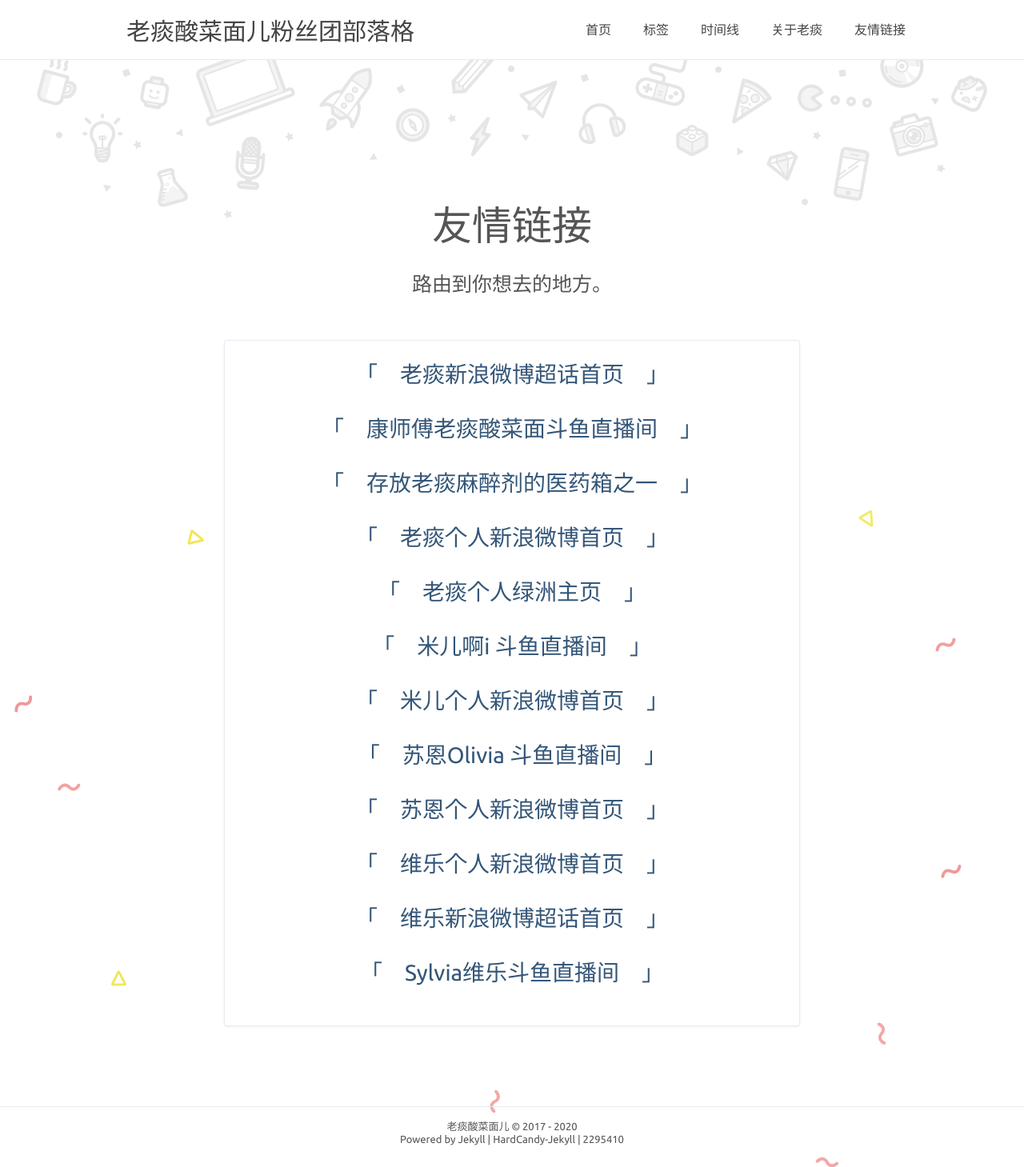
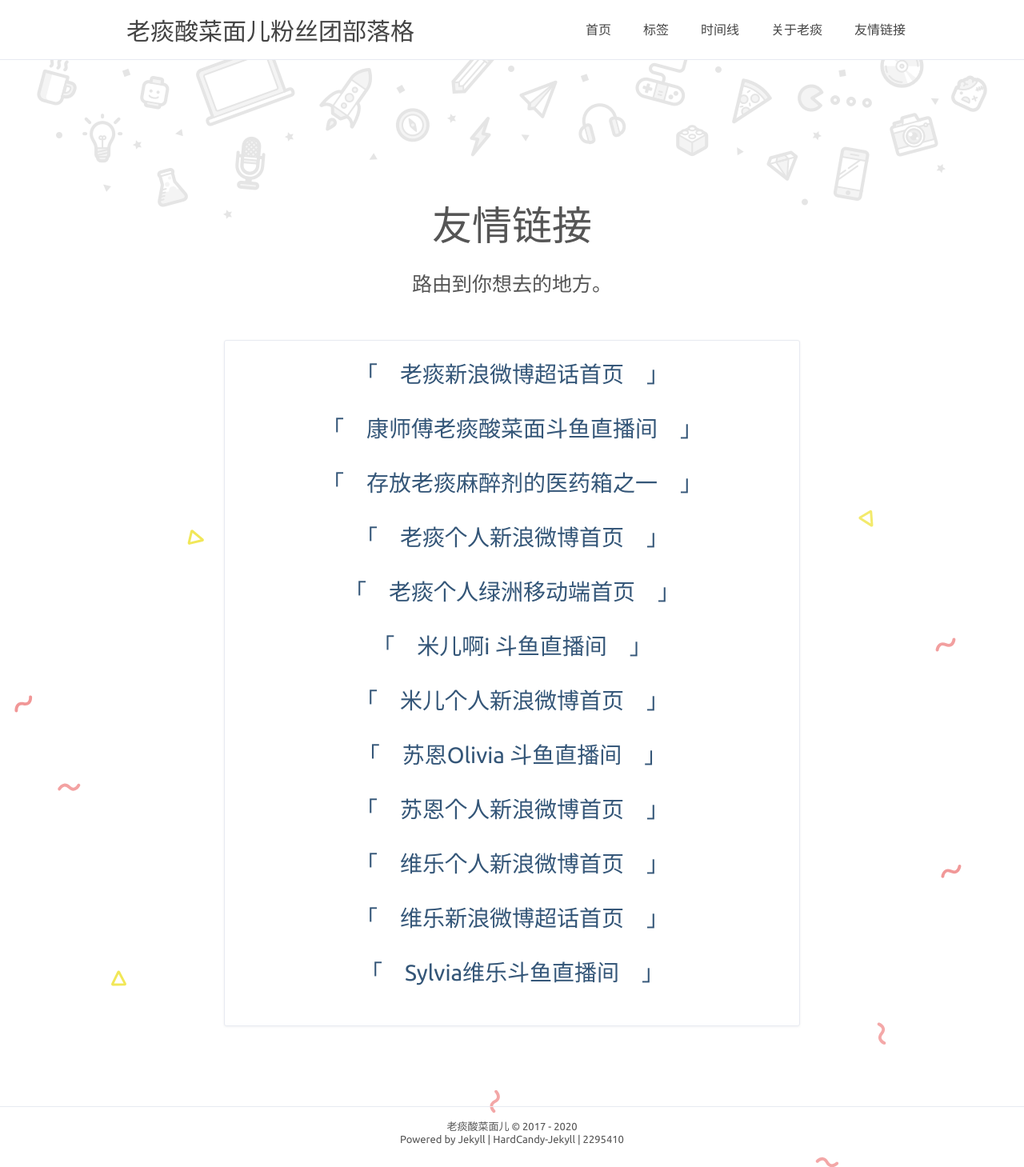
Before and after one commit to grandtanfans/grandtanfans.github.io, a Jekyll site: the page built from friendLink.html, in a window 1280 px wide. Shown: the whole page at 80% size. Built offline with Jekyll 4.4.1, drawn with Linux system fonts in a browser that asks for light colours; comment, search, counter and statistics services are not loaded; some of the changed lines change nothing that is shown.

Commit message:
Update _config.yml

```diff
--- a/_config.yml
+++ b/_config.yml
@@ -63,7 +63,7 @@ friends:
   康师傅老痰酸菜面斗鱼直播间: 'https://www.douyu.com/2295410'
   存放老痰麻醉剂的医药箱之一: 'https://www.zybuluo.com/NGA-8RYG2LCY/note/1648362'
   老痰个人新浪微博首页: 'https://weibo.com/u/1790149570'
-  老痰个人绿洲主页: 'https://m.oasis.weibo.cn/v1/h5/share?uid=1790149570'
+  老痰个人绿洲移动端首页: 'https://m.oasis.weibo.cn/v1/h5/share?uid=1790149570'
   米儿啊i 斗鱼直播间: 'https://www.douyu.com/52011'
   米儿个人新浪微博首页: 'https://weibo.com/u/5976742820'
   苏恩Olivia 斗鱼直播间: 'https://www.douyu.com/42666'
```
